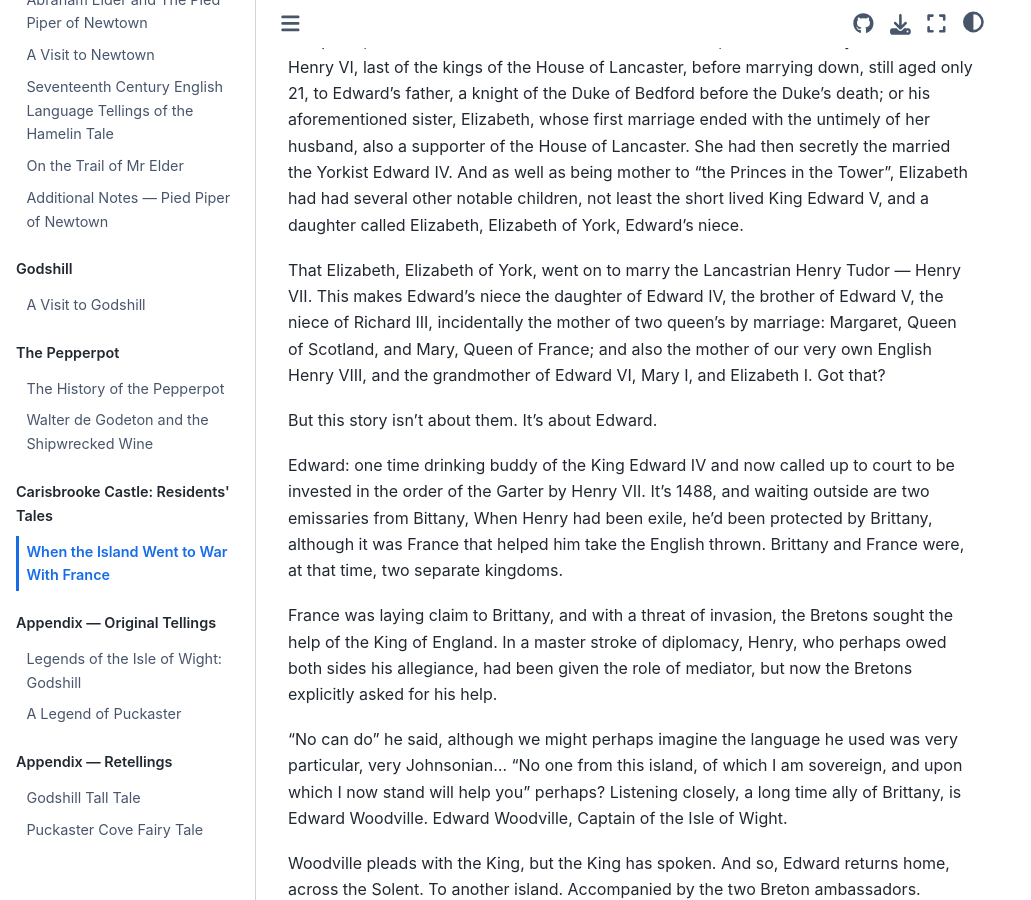
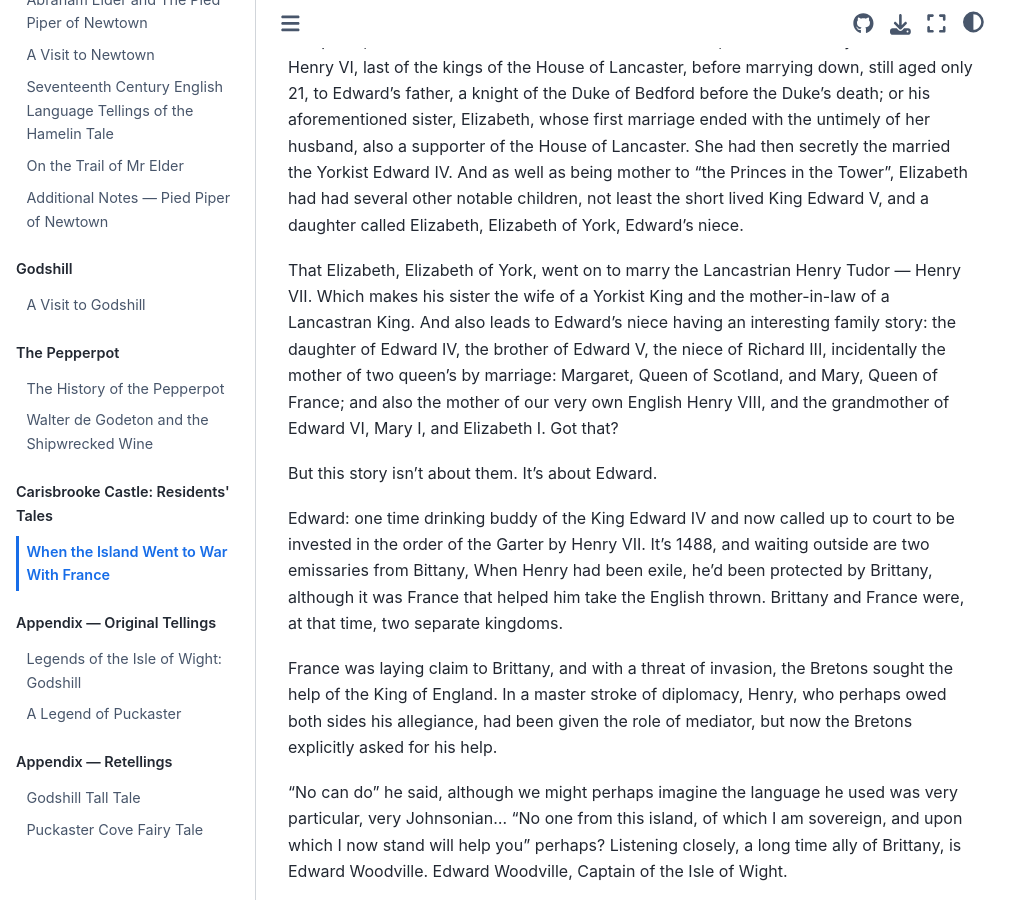
Before and after one commit to psychemedia/island-storynotes, a Jupyter Book: the page built from edward-woodville.md, in a window 1280 px wide and 900 px high, scrolled down 863 px. Shown: the whole window, without its empty margins (0-1031 px from the left). Built offline with Jupyter Book 1.0.4 settings and Sphinx 7.4.7 and the Sphinx Book theme 1.1.4, drawn with Linux system fonts in a browser that asks for light colours.

Commit message:
Update edward-woodville.md

```diff
--- a/edward-woodville.md
+++ b/edward-woodville.md
@@ -16,7 +16,7 @@ If not, you'll have heard of his sister. Or at least, her sons, Edward's nephews
 
 In fact, many of the Woodville family had interesting tales to tell: let;s start with his mother, Jacquetta, who had been married to the Duke of Bedford, brother of Henry V and uncle of Henry VI, last of the kings of the House of Lancaster, before marrying down, still aged only 21, to Edward's father, a knight of the Duke of Bedford before the Duke's death; or his aforementioned sister, Elizabeth, whose first marriage ended with the untimely of her husband, also a supporter of the House of Lancaster. She had then secretly the married the Yorkist Edward IV. And as well as being mother to "the Princes in the Tower", Elizabeth had had several other notable children, not least the short lived King Edward V, and a daughter called Elizabeth, Elizabeth of York, Edward's niece.
 
-That Elizabeth, Elizabeth of York, went on to marry the Lancastrian Henry Tudor — Henry VII. This makes Edward's niece the daughter of Edward IV, the brother of Edward V, the niece of Richard III, incidentally the mother of two queen's by marriage: Margaret, Queen of Scotland, and Mary, Queen of France; and also the mother of our very own English Henry VIII, and the grandmother of Edward VI, Mary I, and Elizabeth I. Got that?
+That Elizabeth, Elizabeth of York, went on to marry the Lancastrian Henry Tudor — Henry VII. Which makes his sister the wife of a Yorkist King and the mother-in-law of a Lancastran King. And also leads to Edward's niece having an interesting family story: the daughter of Edward IV, the brother of Edward V, the niece of Richard III, incidentally the mother of two queen's by marriage: Margaret, Queen of Scotland, and Mary, Queen of France; and also the mother of our very own English Henry VIII, and the grandmother of Edward VI, Mary I, and Elizabeth I. Got that?
 
 But this story isn't about them. It's about Edward.
 
```
